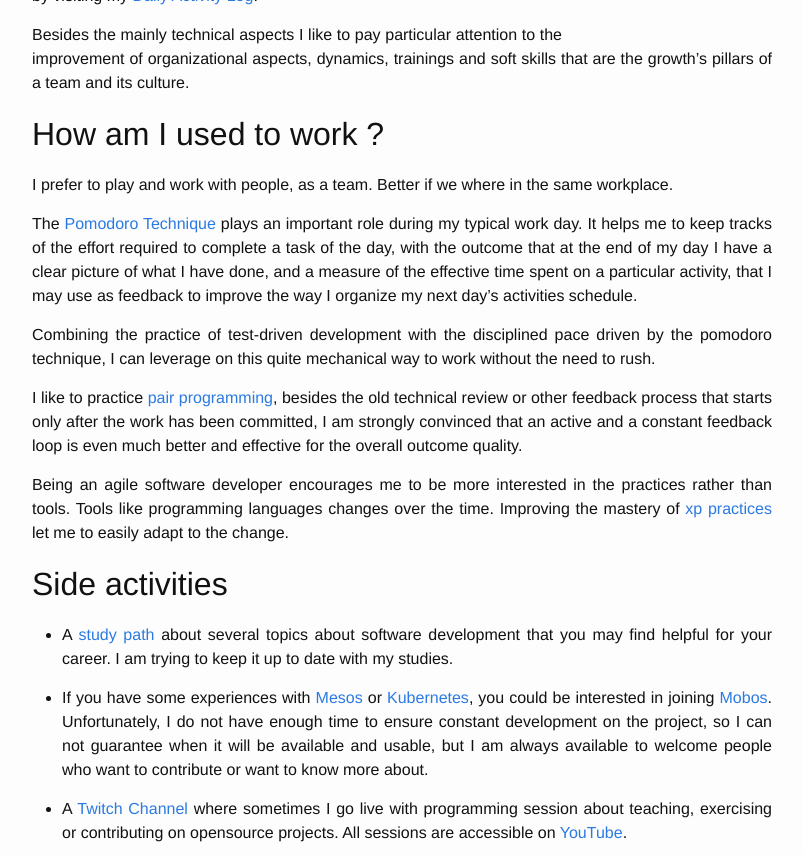
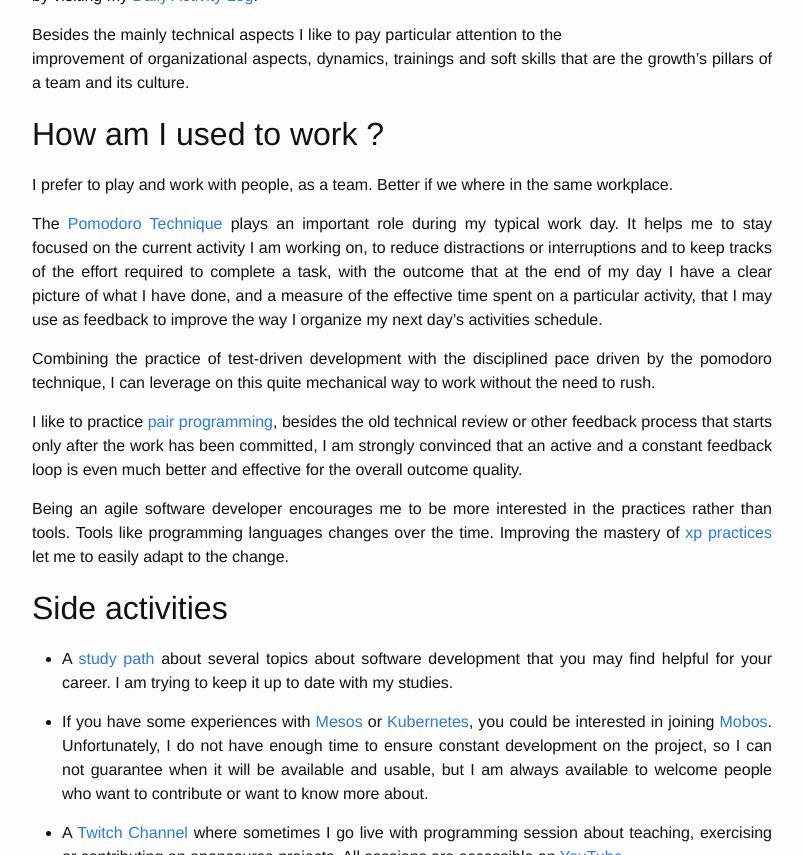
Before and after one commit to joebew42/joebew42.github.io, a Jekyll site: the page built from about.md, in a window 1280 px wide and 900 px high, scrolled down 333 px, cut to the strip 45-900 px from the top of the window. Shown: the whole strip, without its empty margins (238-1041 px from the left). Built offline with Jekyll 4.4.1, drawn with Linux system fonts in a browser that asks for light colours.

Commit message:
improve the use of the pomodoro

```diff
--- a/about.md
+++ b/about.md
@@ -18,7 +18,7 @@ Besides the mainly technical aspects I like to pay particular attention to the i
 
 I prefer to play and work with people, as a team. Better if we where in the same workplace.
 
-The [Pomodoro Technique](https://en.wikipedia.org/wiki/Pomodoro_Technique) plays an important role during my typical work day. It helps me to keep tracks of the effort required to complete a task of the day, with the outcome that at the end of my day I have a clear picture of what I have done, and a measure of the effective time spent on a particular activity, that I may use as feedback to improve the way I organize my next day's activities schedule.
+The [Pomodoro Technique](https://en.wikipedia.org/wiki/Pomodoro_Technique) plays an important role during my typical work day. It helps me to stay focused on the current activity I am working on, to reduce distractions or interruptions and to keep tracks of the effort required to complete a task, with the outcome that at the end of my day I have a clear picture of what I have done, and a measure of the effective time spent on a particular activity, that I may use as feedback to improve the way I organize my next day's activities schedule.
 
 Combining the practice of test-driven development with the disciplined pace driven by the pomodoro technique, I can leverage on this quite mechanical way to work without the need to rush.
 
```
